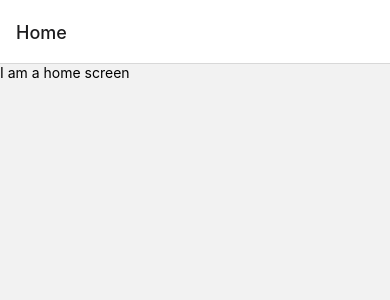
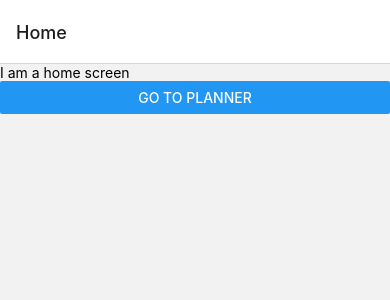
Before and after one commit to devinkr/workoutApp, a React Native app: screen /Home in a window 390 px wide. Shown: the top 300 px of the page. Built offline with nearby package versions, Linux system fonts and the light colour scheme.

Commit message:
Navigation buttons

```diff
--- a/App.tsx
+++ b/App.tsx
@@ -1,8 +1,14 @@
 import React from 'react';
+import {StatusBar} from 'react-native';
 import Navigation from './navigation';
 
 function App(): JSX.Element {
-  return <Navigation />;
+  return (
+    <>
+      <Navigation />
+      <StatusBar barStyle="light-content" />
+    </>
+  );
 }
 
 export default App;
--- a/screens/HomeScreen.tsx
+++ b/screens/HomeScreen.tsx
@@ -1,10 +1,14 @@
 import React from 'react';
-import {Text, View} from 'react-native';
+import {Text, View, Button} from 'react-native';
 
-export default function HomeScreen() {
+export default function HomeScreen({navigation}: any) {
   return (
     <View>
       <Text>I am a home screen</Text>
+      <Button
+        title="Go to Planner"
+        onPress={() => navigation.push('Planner')}
+      />
     </View>
   );
 }
--- a/screens/PlannerScreen.tsx
+++ b/screens/PlannerScreen.tsx
@@ -1,10 +1,11 @@
 import React from 'react';
-import {Text, View} from 'react-native';
+import {Text, View, Button} from 'react-native';
 
-export default function PlannerScreen() {
+export default function PlannerScreen({navigation}: any) {
   return (
     <View>
       <Text>I am a planner screen</Text>
+      <Button title="Go to Home" onPress={() => navigation.push('Home')} />
     </View>
   );
 }
```
